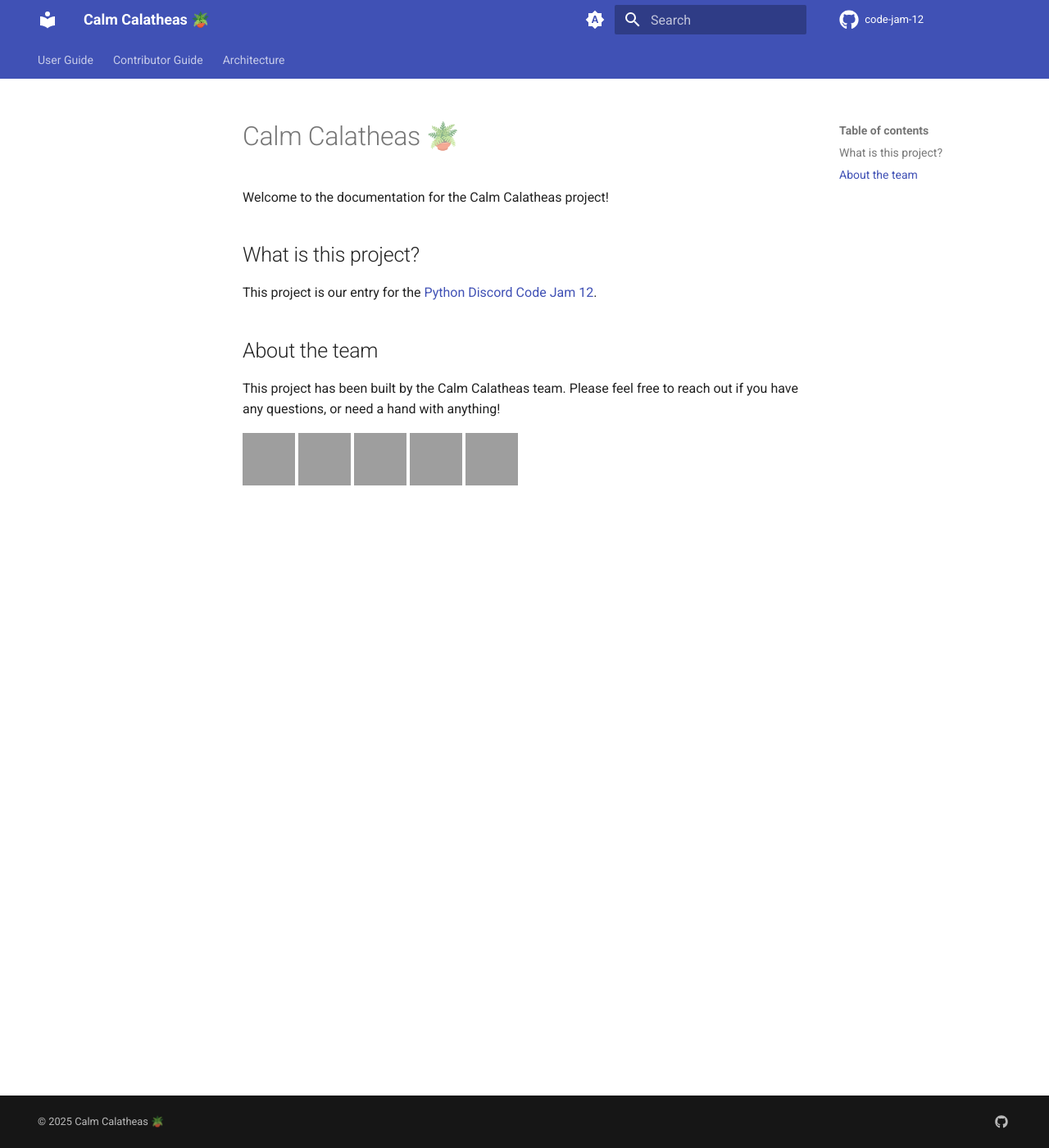
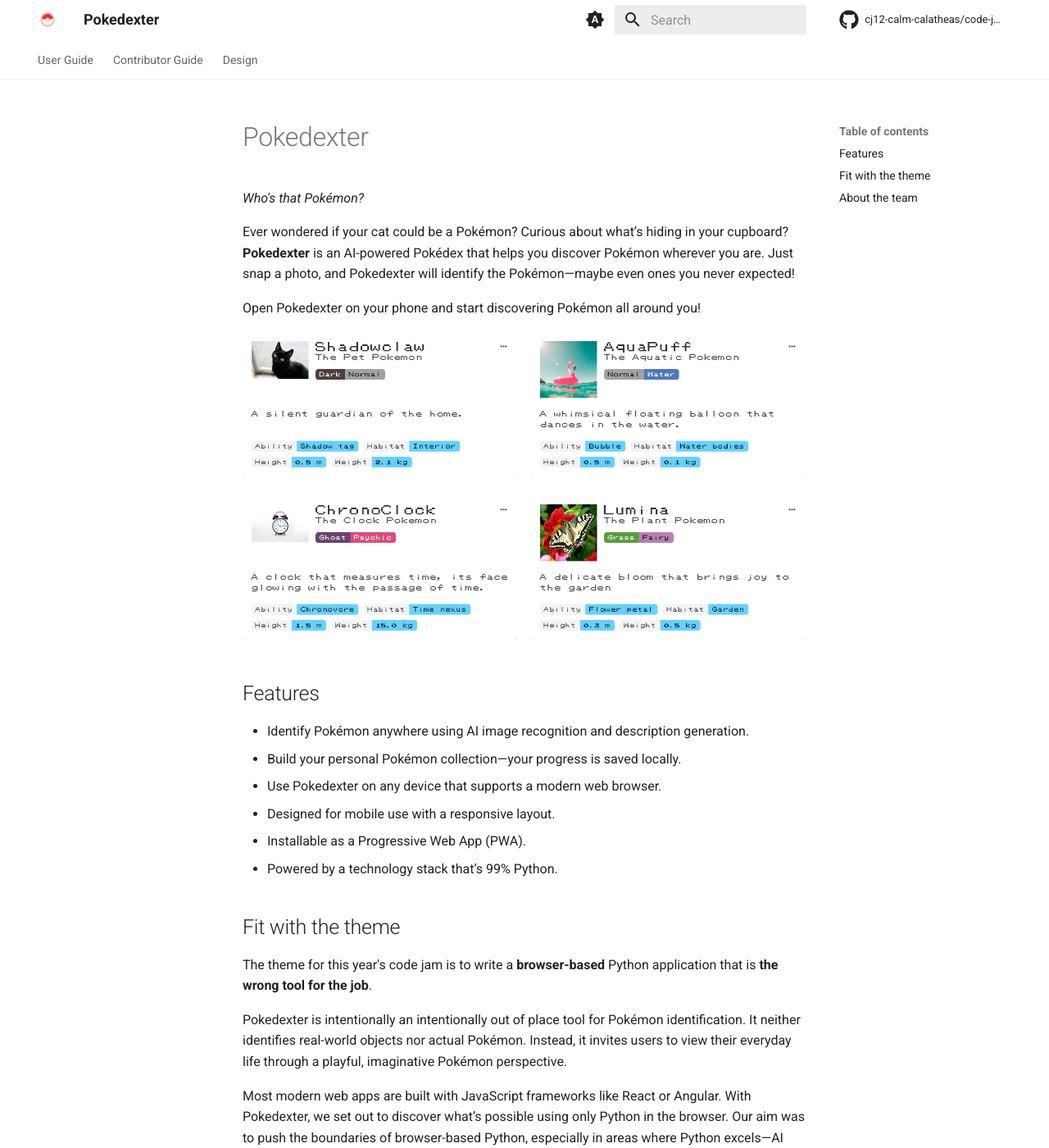
Before and after one commit to cj12-calm-calatheas/code-jam-12, an MkDocs documentation site: the page built from docs/index.md, in a window 1280 px wide and 1400 px high, cut to the strip 0-1400 px from the top of the window. Shown: the whole strip at 82% size. Built offline with MkDocs 1.6.1 and Material for MkDocs 9.7.7, drawn with Linux system fonts in a browser that asks for light colours; comment, search, counter and statistics services are not loaded; some of the changed text lies outside the part shown; grey boxes are pictures that could not be loaded.

Commit message:
docs: start preparing presentation

```diff
--- a/docs/index.md
+++ b/docs/index.md
@@ -1,15 +1,58 @@
-# Calm Calatheas 🪴
+# Pokedexter
 
-Welcome to the documentation for the Calm Calatheas project!
+_Who's that Pokémon?_
 
-## What is this project?
+Ever wondered if your cat could be a Pokémon? Curious about what’s hiding in your cupboard? **Pokedexter** is an AI-powered
+Pokédex that helps you discover Pokémon wherever you are. Just snap a photo, and Pokedexter will identify the Pokémon—maybe
+even ones you never expected!
 
-This project is our entry for the [Python Discord Code Jam 12](https://pythondiscord.com/events/code-jams/12/).
+Open Pokedexter on your phone and start discovering Pokémon all around you!
+
+<div style="display: grid; grid-template-columns: repeat(auto-fit, minmax(300px, 1fr)); gap: 16px;">
+
+    <a href="./assets/pokemon/shadowclaw.png" title="Shadowclaw">
+        <img src="./assets/pokemon/shadowclaw.png" alt="Shadowclaw" style="object-fit: contain;"/>
+    </a>
+
+    <a href="./assets/pokemon/aquapuff.png" title="AquaPuff">
+        <img src="./assets/pokemon/aquapuff.png" alt="AquaPuff" style="object-fit: contain;"/>
+    </a>
+
+    <a href="./assets/pokemon/chronoclock.png" title="ChronoClock">
+        <img src="./assets/pokemon/chronoclock.png" alt="ChronoClock" style="object-fit: contain;"/>
+    </a>
+
+    <a href="./assets/pokemon/lumina.png" title="Lumina">
+        <img src="./assets/pokemon/lumina.png" alt="Lumina" style="object-fit: contain;"/>
+    </a>
+
+</div>
+
+## Features
+
+- Identify Pokémon anywhere using AI image recognition and description generation.
+- Build your personal Pokémon collection—your progress is saved locally.
+- Use Pokedexter on any device that supports a modern web browser.
+- Designed for mobile use with a responsive layout.
+- Installable as a Progressive Web App (PWA).
+- Powered by a technology stack that’s 99% Python.
+
+## Fit with the theme
+
+The theme for this year's code jam is to write a **browser-based** Python application that is **the wrong tool for the job**.
+
+Pokedexter is intentionally an intentionally out of place tool for Pokémon identification. It neither identifies real-world
+objects nor actual Pokémon. Instead, it invites users to view their everyday life through a playful, imaginative Pokémon
+perspective.
+
+Most modern web apps are built with JavaScript frameworks like React or Angular. With Pokedexter, we set out to discover
+what’s possible using only Python in the browser. Our aim was to push the boundaries of browser-based Python, especially
+in areas where Python excels—AI and machine learning.
 
 ## About the team
 
-This project has been built by the Calm Calatheas team. Please feel free to reach out if you have any questions, or need
-a hand with anything!
+This project has been built by the Calm Calatheas team for the [Python Discord Code Jam 2025](https://pythondiscord.com/events/code-jams/12/).
+Please feel free to reach out if you have any questions, or need a hand with anything!
 
 [<img src="https://github.com/thijsfranck.png" alt="TFBlunt" title="TFBlunt" width="64">](https://github.com/thijsfranck)
 [<img src="https://avatars.githubusercontent.com/u/133528118?s=96&v=4" alt="leoluy" title="leoluy" width="64">](https://github.com/leolhuile)
--- a/mkdocs.yaml
+++ b/mkdocs.yaml
@@ -1,11 +1,13 @@
 copyright: © 2025 Calm Calatheas 🪴
-repo_name: code-jam-12
+repo_name: cj12-calm-calatheas/code-jam-12
 repo_url: https://github.com/cj12-calm-calatheas/code-jam-12
-site_name: Calm Calatheas 🪴
+site_name: Pokedexter
 site_url: https://cj12-calm-calatheas.github.io/code-jam-12/
 dev_addr: 127.0.0.1:9000
 
 theme:
+    favicon: assets/logo-16x16.png
+    logo: assets/logo-128x128.png
     name: material
     search: true
 
@@ -24,18 +26,17 @@ theme:
 
     palette:
         - media: "(prefers-color-scheme)"
-          accent: deep purple
           toggle:
               icon: material/brightness-auto
               name: Switch to light mode
         - media: "(prefers-color-scheme: light)"
-          accent: deep purple
+          primary: white
           scheme: default
           toggle:
               icon: material/brightness-7
               name: Switch to dark mode
         - media: "(prefers-color-scheme: dark)"
-          accent: deep purple
+          primary: black
           scheme: slate
           toggle:
               icon: material/brightness-4
@@ -73,11 +74,12 @@ nav:
           - Development Environment: contributor-guide/development-environment.md
           - Version Control: contributor-guide/version-control.md
           - Documentation: contributor-guide/documentation.md
-    - Architecture:
-          - architecture/index.md
+    - Design:
+          - design/index.md
 
 plugins:
     - autorefs
+    - drawio
     - mkdocstrings:
           handlers:
               python:
--- a/pyproject.toml
+++ b/pyproject.toml
@@ -19,8 +19,9 @@ dependencies = [
 
 [dependency-groups]
 dev = [
-    "bitsandbytes>=0.47.0",
+    "bitsandbytes~=0.47",
     "mkdocs~=1.6",
+    "mkdocs-drawio~=1.11",
     "mkdocs-material~=9.6",
     "mkdocstrings~=0.29",
     "mkdocstrings-python~=1.16",
```
Also changed, not shown: docs/architecture/index.md (deleted, +0 -1 lines), docs/design/index.md (added, +144 -0 lines), docs/assets/design/mvp.png (added), docs/assets/logo-128x128.png (added), docs/assets/logo-16x16.png (added), docs/assets/pokemon/aquapuff.png (added), docs/assets/pokemon/chronoclock.png (added), docs/assets/pokemon/lumina.png (added), docs/assets/pokemon/shadowclaw.png (added), 2 other files.
